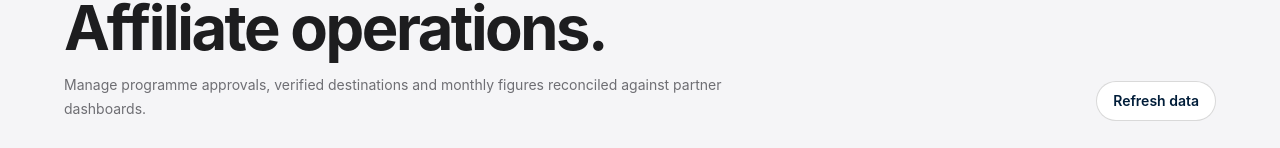
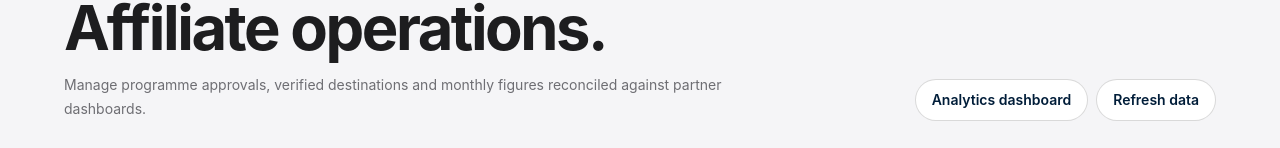
Before and after one commit to LinukaBandara/StackPick, a Next.js app: page /admin/affiliate-operations in a window 1280 px wide. Shown: the part 226-374 px from the top of the page. Built offline with nearby package versions, Linux system fonts and the light colour scheme; no server answers.

Commit message:
Link analytics dashboard from affiliate operations

```diff
--- a/app/admin/affiliate-operations/page.tsx
+++ b/app/admin/affiliate-operations/page.tsx
@@ -1,5 +1,6 @@
 "use client";
 
+import Link from "next/link";
 import { useCallback, useEffect, useState } from "react";
 
 type Partner = {
@@ -120,7 +121,7 @@ export default function AffiliateOperationsPage() {
       <div className="mx-auto max-w-6xl">
         <div className="flex flex-wrap items-end justify-between gap-4">
           <div><p className="sp-eyebrow">Private workspace · Phase 6</p><h1 className="sp-title mt-3 text-[#1d1d1f]">Affiliate operations.</h1><p className="mt-3 max-w-2xl text-sm leading-6 text-[#6e6e73]">Manage programme approvals, verified destinations and monthly figures reconciled against partner dashboards.</p></div>
-          <button type="button" onClick={() => void load()} disabled={loading} className="min-h-10 rounded-full border border-black/15 bg-white px-4 text-sm font-semibold text-[#001D39] disabled:opacity-50">Refresh data</button>
+          <div className="flex flex-wrap gap-2"><Link href="/admin/analytics" className="min-h-10 rounded-full border border-black/15 bg-white px-4 py-2.5 text-sm font-semibold text-[#001D39]">Analytics dashboard</Link><button type="button" onClick={() => void load()} disabled={loading} className="min-h-10 rounded-full border border-black/15 bg-white px-4 text-sm font-semibold text-[#001D39] disabled:opacity-50">Refresh data</button></div>
         </div>
 
         {error && <div role="alert" className="mt-7 rounded-2xl border border-red-200 bg-red-50 p-4 text-sm text-red-700">{error}</div>}
```
